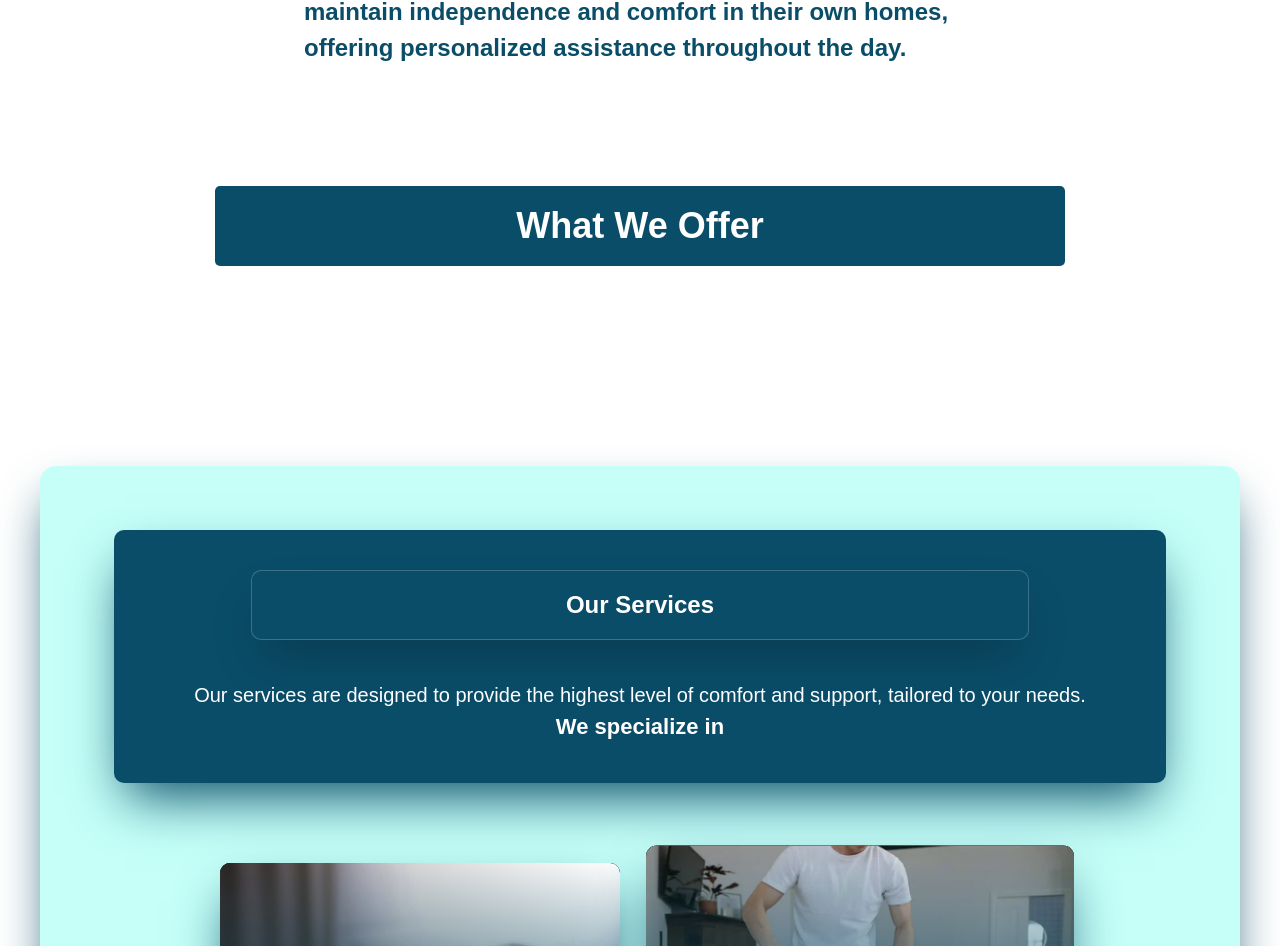
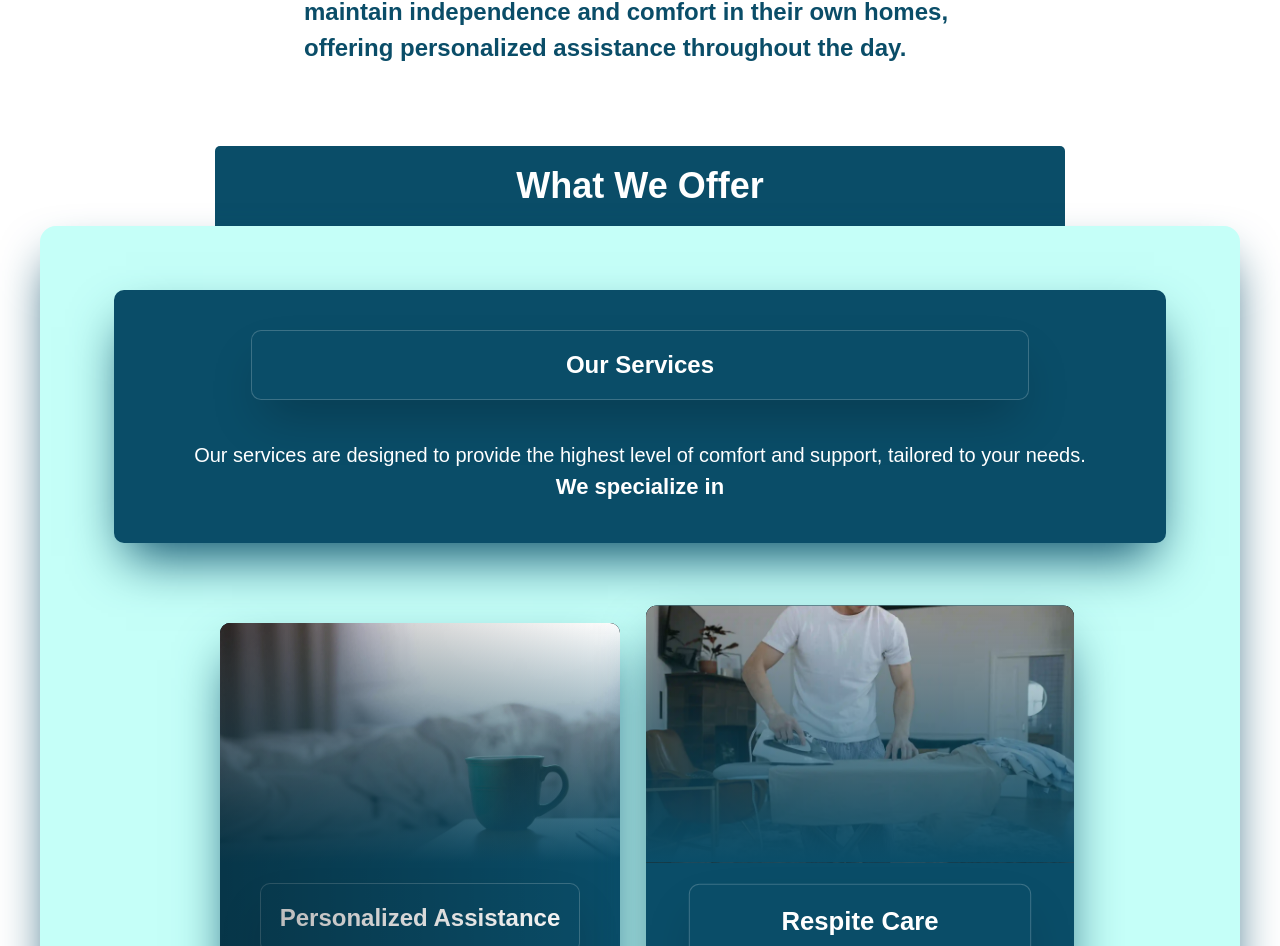
Before and after one commit to ahmedwasim1070/Noor-Home-Care, a React (Vite) app: page / in a window 1280 px wide. Shown: the part 1870-2816 px from the top of the page. Built offline with nearby package versions, Linux system fonts and the light colour scheme.

Commit message:
fixed an visual issue

```diff
--- a/src/pages/HomePage.jsx
+++ b/src/pages/HomePage.jsx
@@ -198,17 +198,17 @@ function home() {
             </h3>
           </div>
         </div>
-        <div className="w-full flex justify-center">
-          <div className="2xl:w-[900px] xl:w-[850px] lg:w-[750px] md:w-[80%] sm:w-[80%] esm:w-[80%] h-[80px] bg-primaryColor rounded-[5px] flex items-center justify-center my-10">
-            <p className=" text-white  font-bold 2xl:text-[36px] xl:text-[36px] lg:text-[36px] md:text-[36px] sm:text-[32px] esm:text-[30px]">
-              What We Offer
-            </p>
-          </div>
+      </section>
+      <div className="w-full flex justify-center">
+        <div className="2xl:w-[900px] xl:w-[850px] lg:w-[750px] md:w-[80%] sm:w-[80%] esm:w-[80%] h-[80px] bg-primaryColor rounded-t-[5px] flex items-center justify-center">
+          <p className=" text-white  font-bold 2xl:text-[36px] xl:text-[36px] lg:text-[36px] md:text-[36px] sm:text-[32px] esm:text-[30px]">
+            What We Offer
+          </p>
         </div>
-      </section>
+      </div>
       <div
         ref={servicesRef}
-        className="w-full h-full flex items-center 2xl:my-40 xl:my-40 lg:my-40 md:my-40 sm:my-20 esm:my-16 justify-center smothUp opacity-0 transition-opacity duration-1000 ease-in-out"
+        className="w-full h-full flex items-center 2xl:mb-40 xl:mb-40 lg:mb-40 md:mb-40 sm:mb-20 esm:mb-16 justify-center smothUp opacity-0 transition-opacity duration-1000 ease-in-out"
       >
         <div className="2xl:container xl:container lg:container md:container sm:container-none esm:container-none 2xl:mx-auto xl:mx-10 lg:mx-auto md:mx-auto sm:mx-10 esm:mx-2 2xl:p-10 xl:p-16 lg:p-10 md:p-10 sm:p-8 esm:p-4 bg-[#C5FFF8] rounded-2xl flex flex-row items-center justify-center overflow-x-hidden  gap-10 gap-y-20 border-black shadow-2xl shadow-primaryColor flex-wrap">
           <div className="bg-primaryColor rounded-[10px] shadow-primaryColor shadow-2xl flex flex-col 2xl:p-10 xl:p-10 lg:p-10 md:p-10 sm:p-10 esm:p-6 gap-y-10">
```
